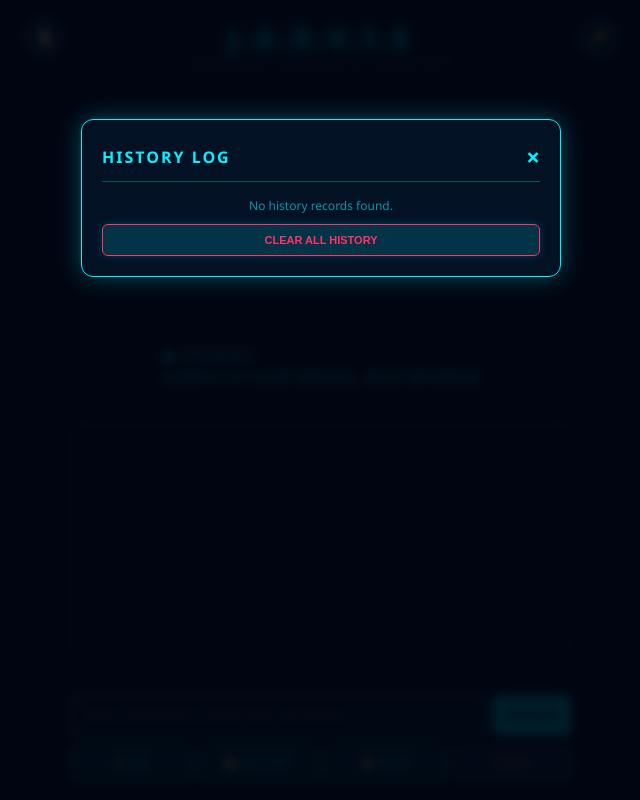
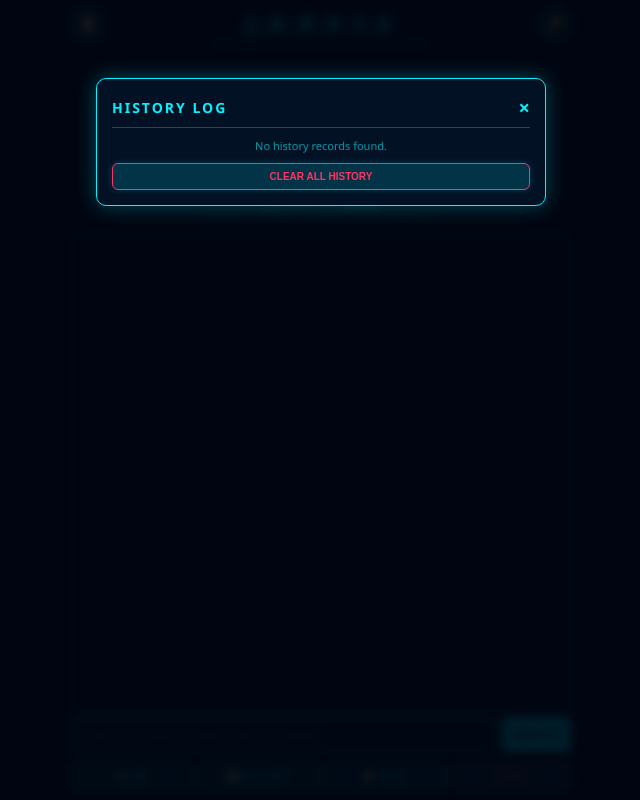
Before and after one commit to bharanichitroju-design/jarvis-mobile-edition, a plain HTML site: page frontend/index.html in a window 1280 px wide. Both pictures are taken after a click on the button "View History Log". Shown: the whole page, without its empty margins (319-959 px from the left). Drawn offline with nearby package versions, Linux system fonts and the light colour scheme.

Commit message:
Update style.css

```diff
--- a/frontend/style.css
+++ b/frontend/style.css
@@ -1,5 +1,5 @@
 /* =========================================================
-   1. GLOBAL & STYLESHEET RESET
+   1. GLOBAL & VIEWPORT NO-SCROLL RESET
    ========================================================= */
 * {
   box-sizing: border-box;
@@ -9,20 +9,26 @@
   -webkit-user-select: none;
 }
 
+html, body {
+  width: 100%;
+  height: 100vh;
+  height: 100dvh; /* Mobile browser address bar adjustment */
+  overflow: hidden; /* Prevents whole screen page scrolling */
+}
+
 body {
   background: #020916;
   color: #00f3ff;
   font-family: 'Segoe UI', Tahoma, Geneva, Verdana, sans-serif;
-  min-height: 100vh;
   display: flex;
   flex-direction: column;
   align-items: center;
   justify-content: space-between;
-  padding: 15px;
-  overflow-x: hidden;
+  padding: 8px 12px;
+  position: relative;
 }
 
-/* Scanline effect over background */
+/* Scanline overlay effect */
 body::before {
   content: " ";
   display: block;
@@ -40,89 +46,76 @@ body::before {
    ========================================================= */
 header {
   width: 100%;
-  max-width: 600px;
+  max-width: 500px;
   text-align: center;
   position: relative;
-  padding-top: 5px;
+  padding-top: 2px;
+  flex-shrink: 0;
 }
 
 header h1 {
-  font-size: 26px;
-  letter-spacing: 6px;
-  text-shadow: 0 0 12px #00f3ff, 0 0 25px rgba(0, 243, 255, 0.5);
+  font-size: 20px;
+  letter-spacing: 5px;
+  text-shadow: 0 0 10px #00f3ff, 0 0 20px rgba(0, 243, 255, 0.5);
   font-weight: 800;
 }
 
 header p {
-  font-size: 10px;
-  letter-spacing: 3px;
+  font-size: 9px;
+  letter-spacing: 2px;
   opacity: 0.7;
   color: #00a2ff;
 }
 
-.settings-icon {
+.settings-icon, .api-key-icon {
   position: absolute;
-  top: 5px;
-  left: 5px;
+  top: 0px;
   background: rgba(0, 243, 255, 0.1);
   border: 1px solid #00f3ff;
   color: #00f3ff;
   border-radius: 50%;
-  width: 35px;
-  height: 35px;
-  font-size: 16px;
+  width: 32px;
+  height: 32px;
+  font-size: 14px;
   cursor: pointer;
   display: flex;
   align-items: center;
   justify-content: center;
   transition: all 0.3s ease;
-  box-shadow: 0 0 10px rgba(0, 243, 255, 0.3);
+  box-shadow: 0 0 8px rgba(0, 243, 255, 0.3);
 }
 
-.settings-icon:hover {
+.settings-icon { left: 0px; }
+.api-key-icon { right: 0px; }
+
+.settings-icon:hover, .api-key-icon:hover {
   background: #00f3ff;
   color: #000;
-  box-shadow: 0 0 20px #00f3ff;
-}
-
-.api-key-icon {
-  position: absolute;
-  top: 5px;
-  right: 5px;
-  background: rgba(0, 243, 255, 0.1);
-  border: 1px solid #00f3ff;
-  color: #00f3ff;
-  border-radius: 50%;
-  width: 35px;
-  height: 35px;
-  font-size: 15px;
-  cursor: pointer;
-  display: flex;
-  align-items: center;
-  justify-content: center;
-  transition: all 0.3s ease;
-  box-shadow: 0 0 10px rgba(0, 243, 255, 0.3);
-}
-
-.api-key-icon:hover {
-  background: #00f3ff;
-  color: #000;
-  box-shadow: 0 0 20px #00f3ff;
+  box-shadow: 0 0 15px #00f3ff;
 }
 
 /* =========================================================
-   3D FACE CONTAINER & AVATAR STYLING
+   3. CORE CONTAINER & 3D FACE AVATAR
    ========================================================= */
+.core-container {
+  display: flex;
+  flex-direction: column;
+  align-items: center;
+  justify-content: center;
+  width: 100%;
+  max-width: 500px;
+  flex-shrink: 0;
+  margin: 4px 0;
+}
+
 #face-container {
-  width: 220px;
-  height: 220px;
-  margin: 10px auto;
+  width: 140px;
+  height: 140px;
   position: relative;
   display: flex;
   justify-content: center;
   align-items: center;
   background: transparent;
-  /* Removed border, border-radius, and glowing circular box-shadows */
   border: none !important;
   box-shadow: none !important;
   outline: none !important;
@@ -134,41 +127,84 @@ header p {
   display: block;
 }
 
+.audio-wave-container {
+  display: flex;
+  align-items: center;
+  gap: 6px;
+  margin-top: 2px;
+}
+
+.status-dot {
+  color: #00f3ff;
+  font-size: 10px;
+  animation: pulse 1.5s infinite;
+}
+
+.status-state {
+  font-size: 10px;
+  letter-spacing: 1.5px;
+  color: #00f3ff;
+  font-family: monospace;
+}
+
+.wave-bars {
+  display: flex;
+  gap: 3px;
+  align-items: flex-end;
+  height: 12px;
+}
+
+.bar {
+  width: 3px;
+  height: 100%;
+  background: #00f3ff;
+  border-radius: 2px;
+}
+
+.boss-quote {
+  font-size: 9px;
+  letter-spacing: 1.5px;
+  color: rgba(0, 243, 255, 0.7);
+  margin-top: 3px;
+  text-align: center;
+}
+
 /* =========================================================
-   4. EXPANDED CHAT CONVERSATION CONTAINER
+   4. FLEXIBLE CHAT CONTAINER
    ========================================================= */
 .chat {
-  height: 230px;
+  flex: 1; /* Automatically expands/contracts to fill middle space */
   width: 100%;
   max-width: 500px;
+  min-height: 120px;
   overflow-y: auto;
   display: flex;
   flex-direction: column;
-  padding: 10px;
+  padding: 8px 10px;
   border: 1px solid rgba(0, 243, 255, 0.4);
-  border-radius: 10px;
-  background: rgba(1, 12, 28, 0.8);
-  box-shadow: inset 0 0 12px rgba(0, 0, 0, 0.9);
-  margin-bottom: 8px;
+  border-radius: 8px;
+  background: rgba(1, 12, 28, 0.85);
+  box-shadow: inset 0 0 10px rgba(0, 0, 0, 0.9);
+  margin: 4px 0;
   scrollbar-width: thin;
   scrollbar-color: #00f3ff #020916;
 }
 
 .chat::-webkit-scrollbar {
-  width: 5px;
+  width: 4px;
 }
 .chat::-webkit-scrollbar-thumb {
   background: #00f3ff;
-  border-radius: 3px;
+  border-radius: 2px;
 }
 
 .message {
-  margin-bottom: 8px;
-  padding: 8px 12px;
-  border-radius: 8px;
-  font-size: 13px;
-  line-height: 1.4;
-  max-width: 85%;
+  margin-bottom: 6px;
+  padding: 6px 10px;
+  border-radius: 6px;
+  font-size: 12px;
+  line-height: 1.35;
+  max-width: 88%;
   word-wrap: break-word;
   user-select: text;
   -webkit-user-select: text;
@@ -179,7 +215,7 @@ header p {
   background: rgba(0, 119, 255, 0.25);
   border: 1px solid #0077ff;
   color: #ffffff;
-  box-shadow: 0 0 8px rgba(0, 119, 255, 0.3);
+  box-shadow: 0 0 6px rgba(0, 119, 255, 0.3);
 }
 
 .message.ai {
@@ -187,25 +223,26 @@ header p {
   background: rgba(0, 243, 255, 0.12);
   border: 1px solid #00f3ff;
   color: #00f3ff;
-  box-shadow: 0 0 8px rgba(0, 243, 255, 0.2);
+  box-shadow: 0 0 6px rgba(0, 243, 255, 0.2);
 }
 
 /* =========================================================
-   5. COMMAND INPUT CONTROLS
+   5. FIXED BOTTOM INPUT CONTROLS
    ========================================================= */
 .input-area {
   width: 100%;
   max-width: 500px;
   display: flex;
   flex-direction: column;
-  gap: 6px;
-  margin-bottom: 5px;
+  gap: 5px;
+  flex-shrink: 0;
+  margin-bottom: 2px;
 }
 
 .input-row {
   display: flex;
   width: 100%;
-  gap: 6px;
+  gap: 5px;
 }
 
 .input-area input#msg {
@@ -213,40 +250,40 @@ header p {
   background: rgba(0, 15, 35, 0.8);
   border: 1px solid #00f3ff;
   color: #00f3ff;
-  padding: 10px 14px;
+  padding: 8px 10px;
   border-radius: 6px;
   font-family: inherit;
-  font-size: 13px;
+  font-size: 12px;
   outline: none;
-  box-shadow: inset 0 0 8px rgba(0, 243, 255, 0.2);
+  box-shadow: inset 0 0 6px rgba(0, 243, 255, 0.2);
   user-select: text;
   -webkit-user-select: text;
 }
 
 .input-area input#msg:focus {
-  box-shadow: 0 0 12px rgba(0, 243, 255, 0.6);
+  box-shadow: 0 0 10px rgba(0, 243, 255, 0.6);
 }
 
 .btn {
   background: rgba(0, 243, 255, 0.15);
   color: #00f3ff;
   border: 1px solid #00f3ff;
-  padding: 9px 12px;
+  padding: 7px 10px;
   cursor: pointer;
   font-weight: bold;
   border-radius: 6px;
-  font-size: 11px;
+  font-size: 10px;
   transition: all 0.2s ease;
   display: flex;
   align-items: center;
   justify-content: center;
-  box-shadow: 0 0 8px rgba(0, 243, 255, 0.2);
+  box-shadow: 0 0 6px rgba(0, 243, 255, 0.2);
 }
 
 .btn:hover {
   background: #00f3ff;
   color: #000;
-  box-shadow: 0 0 15px #00f3ff;
+  box-shadow: 0 0 12px #00f3ff;
 }
 
 .btn-primary {
@@ -262,7 +299,7 @@ header p {
 .btn-danger:hover {
   background: #ff3366;
   color: #fff;
-  box-shadow: 0 0 15px #ff3366;
+  box-shadow: 0 0 12px #ff3366;
 }
 
 /* =========================================================
@@ -279,18 +316,18 @@ header p {
   background-color: rgba(1, 6, 18, 0.88);
   backdrop-filter: blur(5px);
   overflow-y: auto;
-  padding: 20px;
+  padding: 15px;
 }
 
 .modal-content {
   background: rgba(4, 18, 38, 0.95);
-  margin: 8% auto;
-  padding: 20px;
+  margin: 5% auto;
+  padding: 15px;
   border: 1px solid #00f3ff;
-  width: 90%;
-  max-width: 480px;
-  border-radius: 12px;
-  box-shadow: 0 0 25px rgba(0, 243, 255, 0.3);
+  width: 92%;
+  max-width: 450px;
+  border-radius: 10px;
+  box-shadow: 0 0 20px rgba(0, 243, 255, 0.3);
   position: relative;
 }
 
@@ -298,20 +335,20 @@ header p {
   display: flex;
   justify-content: space-between;
   align-items: center;
-  margin-bottom: 15px;
+  margin-bottom: 10px;
   border-bottom: 1px solid rgba(0, 243, 255, 0.3);
-  padding-bottom: 8px;
+  padding-bottom: 6px;
 }
 
 .modal-header h2 {
-  font-size: 16px;
+  font-size: 14px;
   letter-spacing: 2px;
   color: #00f3ff;
 }
 
 .close-btn {
   color: #00f3ff;
-  font-size: 24px;
+  font-size: 20px;
   font-weight: bold;
   cursor: pointer;
   transition: 0.2s;
@@ -321,19 +358,14 @@ header p {
   color: #ff3366;
 }
 
-/* NEON BLUE FLAME GLOW ANIMATION FOR MEMORY MODAL */
 @keyframes blueFlameGlow {
-  0% {
-    box-shadow: 0 0 12px #00f3ff, 0 0 25px #00f3ff, inset 0 0 12px #00f3ff;
+  0%, 100% {
+    box-shadow: 0 0 10px #00f3ff, inset 0 0 10px #00f3ff;
     border-color: #00f3ff;
   }
   50% {
-    box-shadow: 0 0 28px #0077ff, 0 0 45px #00a2ff, inset 0 0 22px #0077ff;
+    box-shadow: 0 0 22px #0077ff, inset 0 0 18px #0077ff;
     border-color: #0099ff;
-  }
-  100% {
-    box-shadow: 0 0 12px #00f3ff, 0 0 25px #00f3ff, inset 0 0 12px #00f3ff;
-    border-color: #00f3ff;
   }
 }
 
@@ -345,14 +377,14 @@ header p {
 
 #memory-search-input {
   width: 100%;
-  padding: 10px;
-  margin-bottom: 10px;
+  padding: 8px;
+  margin-bottom: 8px;
   background: rgba(0, 0, 0, 0.7);
   border: 1px solid #00f3ff;
   color: #00f3ff;
-  border-radius: 6px;
+  border-radius: 5px;
   font-family: inherit;
-  font-size: 13px;
+  font-size: 12px;
   outline: none;
   user-select: text;
   -webkit-user-select: text;
@@ -360,15 +392,15 @@ header p {
 
 #custom-memory-input {
   width: 100%;
-  height: 70px;
+  height: 60px;
   background: rgba(0, 0, 0, 0.6);
   border: 1px solid #00f3ff;
   color: #00f3ff;
-  padding: 10px;
-  border-radius: 6px;
+  padding: 8px;
+  border-radius: 5px;
   resize: none;
   font-family: inherit;
-  font-size: 12px;
+  font-size: 11px;
   outline: none;
   margin-bottom: 8px;
   user-select: text;
@@ -381,33 +413,33 @@ header p {
   color: #000;
   font-weight: bold;
   border: none;
-  padding: 10px;
-  border-radius: 6px;
+  padding: 8px;
+  border-radius: 5px;
   cursor: pointer;
-  font-size: 12px;
+  font-size: 11px;
   letter-spacing: 1px;
-  box-shadow: 0 0 10px #00f3ff;
+  box-shadow: 0 0 8px #00f3ff;
   transition: 0.2s;
 }
 
 .neon-btn:hover {
   background: #0077ff;
   color: #fff;
-  box-shadow: 0 0 20px #0077ff;
+  box-shadow: 0 0 15px #0077ff;
 }
 
 .history-container {
-  max-height: 220px;
+  max-height: 180px;
   overflow-y: auto;
-  font-size: 12px;
+  font-size: 11px;
 }
 
 .history-item {
-  margin-bottom: 8px;
-  padding: 8px;
+  margin-bottom: 6px;
+  padding: 6px;
   background: rgba(0, 243, 255, 0.05);
   border: 1px solid rgba(0, 243, 255, 0.2);
-  border-radius: 6px;
+  border-radius: 5px;
   display: flex;
   justify-content: space-between;
   align-items: center;
```
